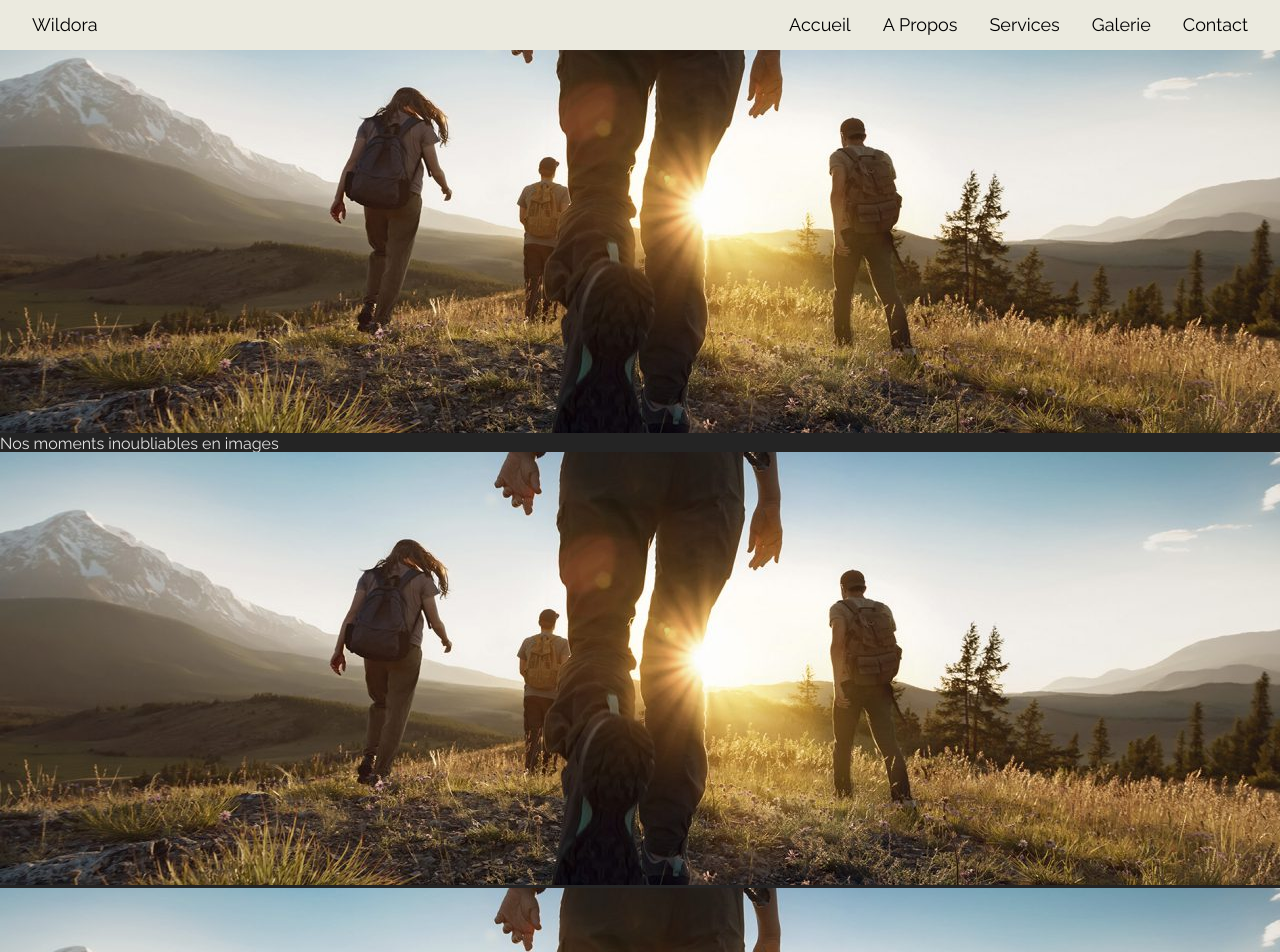
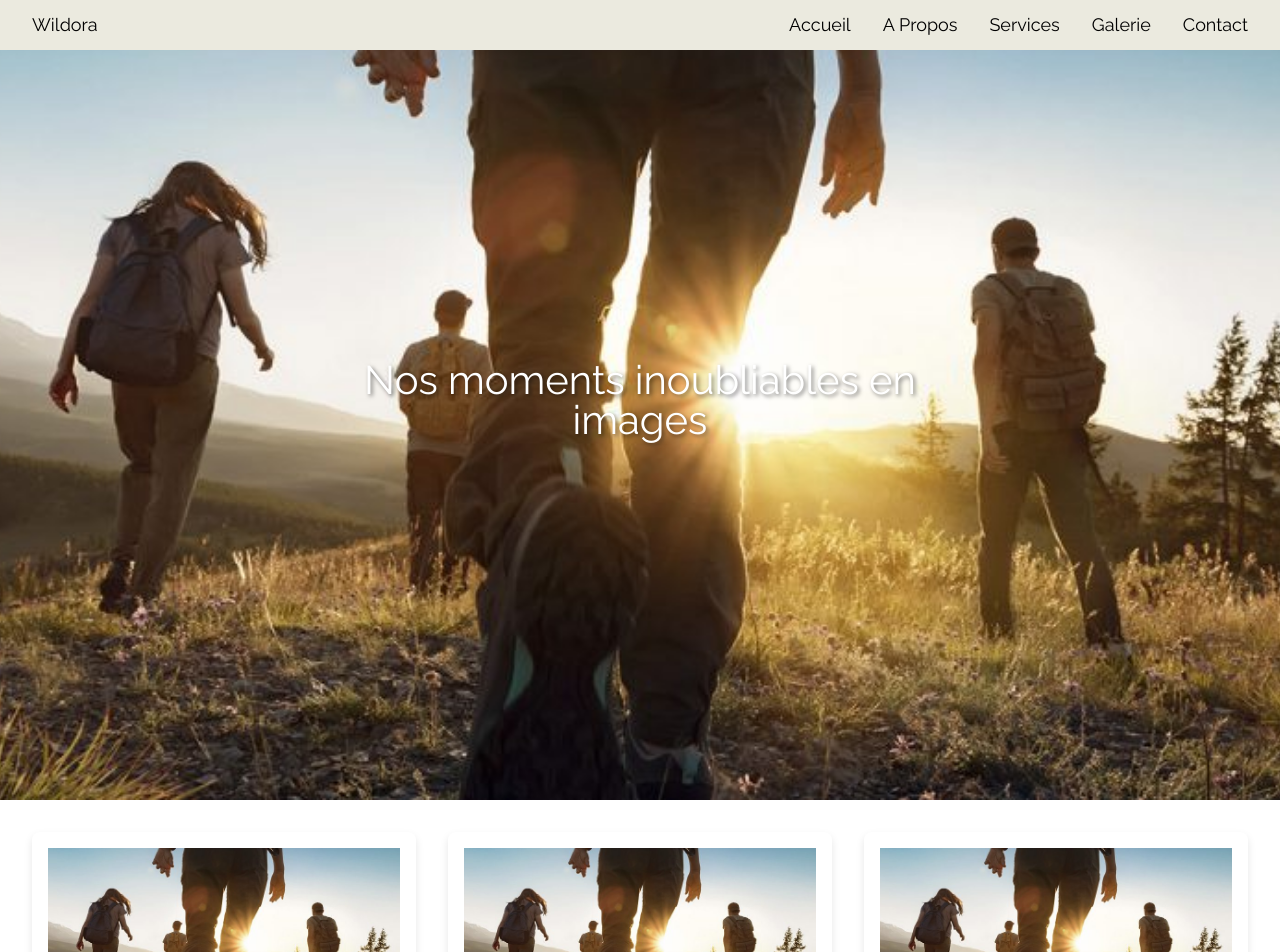
Before and after one commit to julien382/Wildora, a React (Vite) app: page /galerie in a window 1280 px wide. Shown: the top 952 px of the page. Built offline with nearby package versions, Linux system fonts and the light colour scheme.

Commit message:
create css services galerie page

```diff
--- a/src/pages/GaleriePage/GaleriePage.scss
+++ b/src/pages/GaleriePage/GaleriePage.scss
@@ -0,0 +1,58 @@
+@use '../../styles/index' as *;
+
+.topGaleriePage {
+    position: relative;
+    height: 100vh; /* L'image prend toute la hauteur de la vue */
+    overflow: hidden;
+
+    .topGaleriePageImage {
+        width: 100%;
+        height: 100%;
+        object-fit: cover; /* Empêche la déformation de l'image */
+        position: absolute;
+        top: 0;
+        left: 0;
+        z-index: -1; /* Place l'image derrière le texte */
+    }
+
+    .topGaleriePageTitle {
+        position: absolute;
+        top: 50%;
+        left: 50%;
+        transform: translate(-50%, -50%);
+        color: $white;
+        text-shadow: 2px 2px 4px rgba(0, 0, 0, 0.5); /* Amélioration de la lisibilité */
+        font-size: 2.5rem;
+        text-align: center;
+        z-index: 1; /* Place le texte au-dessus de l'image */
+    }
+}
+
+.galeriePage {
+    padding: 2rem;
+    background-color: $white;
+    display: flex;
+    flex-wrap: wrap;
+    gap: 2rem;
+    justify-content: center;
+
+    .galeriePageCard {
+        background-color: $white;
+        border-radius: 8px;
+        box-shadow: 0 4px 8px rgba(0, 0, 0, 0.1);
+        overflow: hidden;
+        flex: 1 1 calc(33.333% - 2rem);
+        display: flex;
+        flex-direction: column;
+        align-items: center;
+        text-align: center;
+        padding: 1rem;
+
+        .galeriePageImage {
+            width: 100%;
+            height: 200px;
+            object-fit: cover;
+            margin-bottom: 1rem;
+        }
+    }
+}
--- a/src/pages/ServicesPage/ServicesPage.scss
+++ b/src/pages/ServicesPage/ServicesPage.scss
@@ -0,0 +1,77 @@
+@use '../../styles/index' as *;
+
+.topServicesPage {
+    position: relative;
+    height: 100vh; /* L'image prend toute la hauteur de la vue */
+    overflow: hidden;
+
+    .topServicesPageImage {
+        width: 100%;
+        height: 100%;
+        object-fit: cover; /* Empêche la déformation de l'image */
+        position: absolute;
+        top: 0;
+        left: 0;
+        z-index: -1; /* Place l'image derrière le texte */
+    }
+
+    .topServicesPageTitle {
+        position: absolute;
+        top: 50%;
+        left: 50%;
+        transform: translate(-50%, -50%);
+        color: $white;
+        text-shadow: 2px 2px 4px rgba(0, 0, 0, 0.5); /* Amélioration de la lisibilité */
+        font-size: 2.5rem;
+        text-align: center;
+        z-index: 1; /* Place le texte au-dessus de l'image */
+    }
+}
+
+.servicesPage {
+    padding: 2rem;
+    background-color: $white;
+
+    .typeServicesPage {
+        margin-bottom: 2rem;
+
+        .typeServicesPageTitle {
+            font-size: 2rem;
+            margin-bottom: 1rem;
+            color: $black;
+        }
+
+        .typeServicesPageText {
+            font-size: 1.2rem;
+            line-height: 1.6;
+            color: $black;
+            margin-bottom: 1rem;
+        }
+
+        .typeServicesPageCard {
+            background-color: $white;
+            border-radius: 8px;
+            box-shadow: 0 4px 8px rgba(0, 0, 0, 0.1);
+            overflow: hidden;
+            display: flex;
+            flex-direction: column;
+            align-items: center;
+            text-align: center;
+            padding: 1rem;
+
+            .typeServicesPageImage {
+                width: 100%;
+                height: 200px;
+                object-fit: cover;
+                margin-bottom: 1rem;
+            }
+
+            .typeServicesPageDuration,
+            .typeServicesPagePrice {
+                font-size: 1rem;
+                color: $black;
+                margin-bottom: 0.5rem;
+            }
+        }
+    }
+}
```
